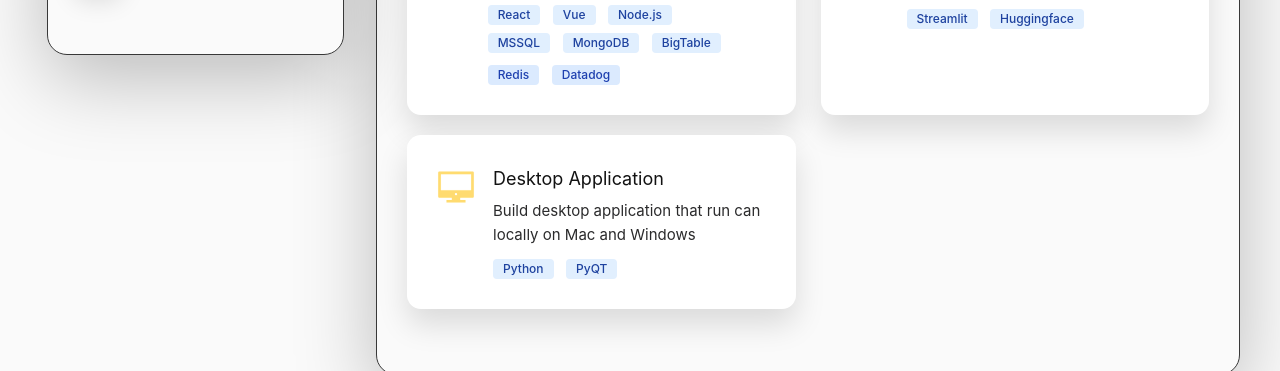
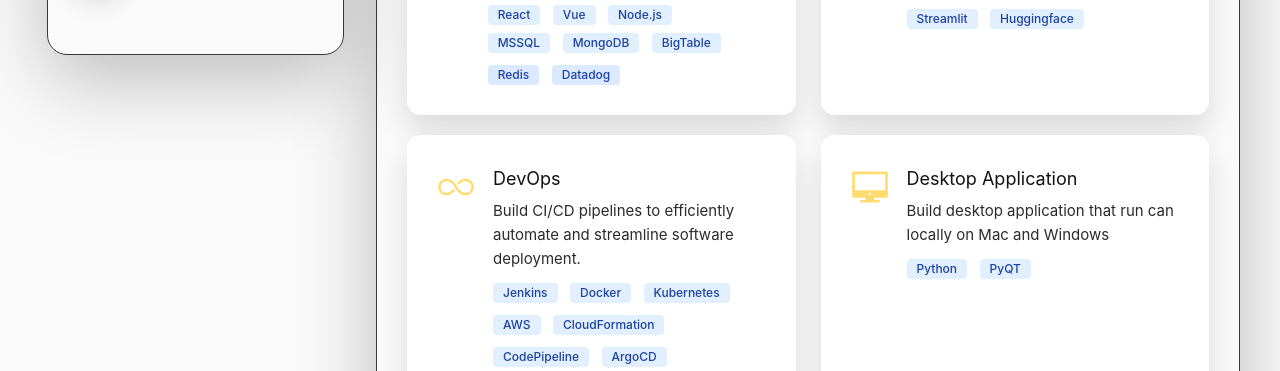
Before and after one commit to littlehongman/littlehongman.github.io, a plain HTML site: page index.html in a window 1280 px wide. Shown: the part 581-952 px from the top of the page. Drawn offline with nearby package versions, Linux system fonts and the light colour scheme.

Commit message:
Add DevOps section

```diff
--- a/index.html
+++ b/index.html
@@ -313,6 +313,33 @@
 
                 <span class="inline-block bg-blue-100 text-blue-800 text-xs font-medium mt-3 mr-2 px-2.5 py-0.5 rounded dark:bg-blue-900 dark:text-blue-300">Streamlit</span>
                 <span class="inline-block bg-blue-100 text-blue-800 text-xs font-medium mt-3 mr-2 px-2.5 py-0.5 rounded dark:bg-blue-900 dark:text-blue-300">Huggingface</span>
+
+              </div>
+
+            </li>
+
+            <li class="service-item">
+
+              <div class="service-icon-box">
+                <ion-icon name="infinite-outline"></ion-icon>
+              </div>
+
+              <div class="service-content-box">
+                <h4 class="h4 service-item-title">DevOps</h4>
+
+                <p class="service-item-text">
+                  Build CI/CD pipelines to efficiently automate and streamline software deployment.
+                </p>
+
+
+                <span class="inline-block bg-blue-100 text-blue-800 text-xs font-medium mt-3 mr-2 px-2.5 py-0.5 rounded dark:bg-blue-900 dark:text-blue-300">Jenkins</span>
+                <span class="inline-block bg-blue-100 text-blue-800 text-xs font-medium mt-3 mr-2 px-2.5 py-0.5 rounded dark:bg-blue-900 dark:text-blue-300">Docker</span>
+                <span class="inline-block bg-blue-100 text-blue-800 text-xs font-medium mt-3 mr-2 px-2.5 py-0.5 rounded dark:bg-blue-900 dark:text-blue-300">Kubernetes</span>
+                <span class="inline-block bg-blue-100 text-blue-800 text-xs font-medium mt-3 mr-2 px-2.5 py-0.5 rounded dark:bg-blue-900 dark:text-blue-300">AWS</span>
+                <span class="inline-block bg-blue-100 text-blue-800 text-xs font-medium mt-3 mr-2 px-2.5 py-0.5 rounded dark:bg-blue-900 dark:text-blue-300">CloudFormation</span>
+                <span class="inline-block bg-blue-100 text-blue-800 text-xs font-medium mt-3 mr-2 px-2.5 py-0.5 rounded dark:bg-blue-900 dark:text-blue-300">CodePipeline</span>
+                <span class="inline-block bg-blue-100 text-blue-800 text-xs font-medium mt-3 mr-2 px-2.5 py-0.5 rounded dark:bg-blue-900 dark:text-blue-300">ArgoCD</span>
+
 
               </div>
 
```
